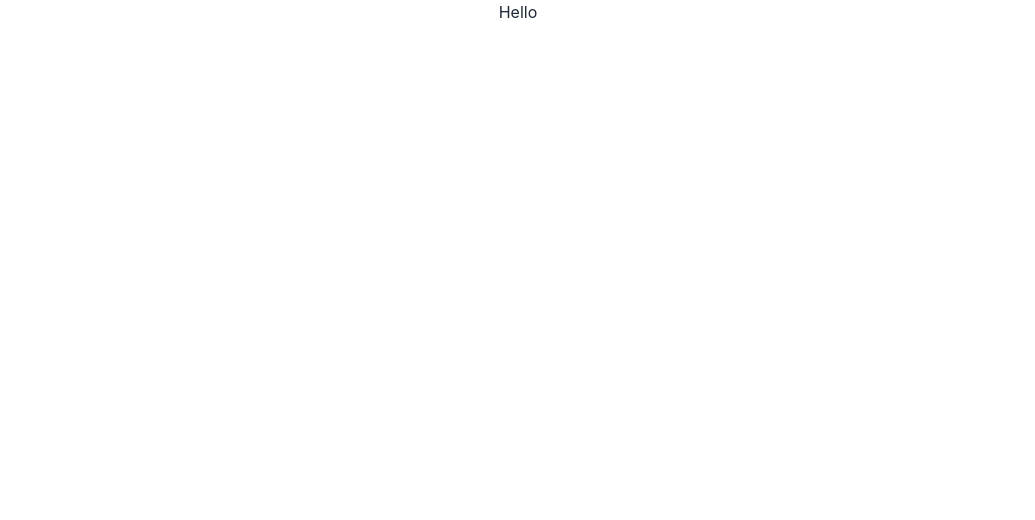
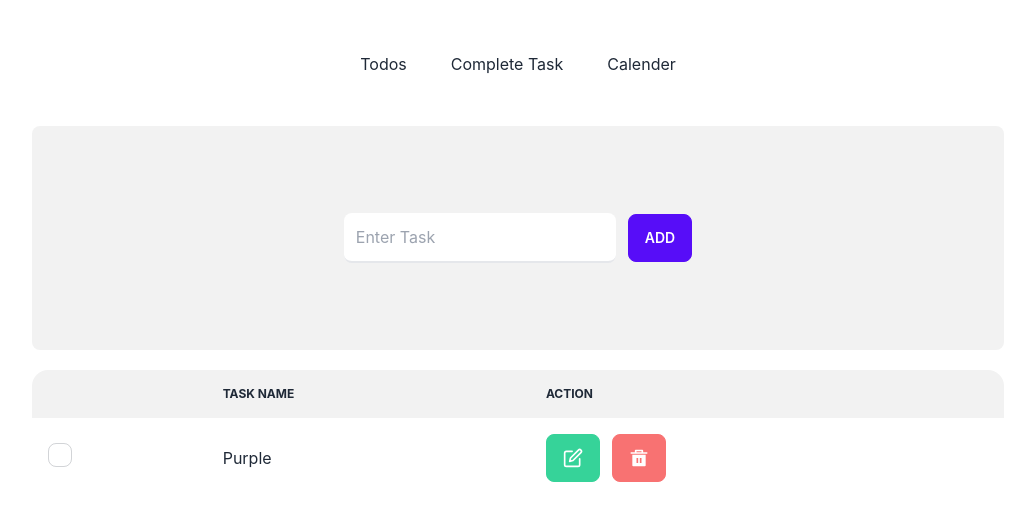
Before and after one commit to Ni-Han-402/Task-Manager, a React (Create React App) app: page / in a window 1280 px wide. Shown: the top 520 px of the page, without its empty margins (122-1157 px from the left). Built offline with nearby package versions, Linux system fonts and the light colour scheme.

Commit message:
Home Page Added

```diff
--- a/package.json
+++ b/package.json
@@ -9,6 +9,7 @@
     "daisyui": "^2.17.0",
     "react": "^18.2.0",
     "react-dom": "^18.2.0",
+    "react-icons": "^4.4.0",
     "react-router-dom": "^6.3.0",
     "react-scripts": "5.0.1",
     "web-vitals": "^2.1.4"
--- a/src/App.js
+++ b/src/App.js
@@ -1,9 +1,20 @@
+import { Route, Routes } from "react-router-dom";
 import "./App.css";
+import Calender from "./components/Calender/Calender";
+import CompleteTodos from "./components/CompleteTodos/CompleteTodos";
+import Todos from "./components/Todos/Todos";
 
 function App() {
   return (
     <div className="App">
-      <h1>Hello</h1>
+      <Routes>
+        <Route path="/" element={<Todos></Todos>}></Route>
+        <Route
+          path="/complete-todos"
+          element={<CompleteTodos></CompleteTodos>}
+        ></Route>
+        <Route path="/calender" element={<Calender></Calender>}></Route>
+      </Routes>
     </div>
   );
 }
--- a/src/components/Todos/Todos.js
+++ b/src/components/Todos/Todos.js
@@ -1,9 +1,70 @@
 import React from "react";
+import { Link } from "react-router-dom";
+import { FiEdit } from "react-icons/fi";
+import { RiDeleteBin5Fill } from "react-icons/ri";
 
 const Todos = () => {
   return (
-    <div>
-      <h1>Todos</h1>
+    <div className="container max-w-[1080px] mx-auto">
+      <div className="w-full h-[350px] bg-white rounded-b-[50%] relative">
+        <div className="navbar bg-white flex justify-center">
+          <div>
+            <ul className="menu menu-horizontal pt-8 px-5 gap-3">
+              <li className="hover:bg-primary">
+                <Link to="/">Todos</Link>
+              </li>
+              <li className="hover:bg-primary">
+                <Link to="/complete-task">Complete Task</Link>
+              </li>
+              <li className="hover:bg-primary">
+                <Link to="/calender">Calender</Link>
+              </li>
+            </ul>
+          </div>
+        </div>
+
+        <div className="bg-base-200 w-[90%] mx-auto absolute bottom-0 left-[5%] h-56 rounded-lg flex gap-3 items-center justify-center">
+          <input
+            type="text"
+            placeholder="Enter Task"
+            className="p-3 border-b-2 rounded-lg"
+          />
+          <button className="btn btn-primary">ADD</button>
+        </div>
+      </div>
+      <div className="bg-base-100 w-[90%] mx-auto mt-5">
+        <div class="overflow-x-auto w-full">
+          <table class="table w-full p-5">
+            <thead>
+              <tr>
+                <th></th>
+                <th>Task Name</th>
+                <th>Action</th>
+              </tr>
+            </thead>
+            <tbody>
+              <tr>
+                <th>
+                  <label>
+                    <input type="checkbox" class="checkbox" />
+                  </label>
+                </th>
+                <td>Purple</td>
+                <th>
+                  <div className="flex gap-3">
+                    <button class="btn btn-success">
+                      <FiEdit className="text-xl text-white"></FiEdit>
+                    </button>
+                    <button class="btn btn-error">
+                      <RiDeleteBin5Fill className="text-xl text-white"></RiDeleteBin5Fill>
+                    </button>
+                  </div>
+                </th>
+              </tr>
+            </tbody>
+          </table>
+        </div>
+      </div>
     </div>
   );
 };
--- a/src/index.js
+++ b/src/index.js
@@ -1,13 +1,16 @@
-import React from 'react';
-import ReactDOM from 'react-dom/client';
-import './index.css';
-import App from './App';
-import reportWebVitals from './reportWebVitals';
+import React from "react";
+import ReactDOM from "react-dom/client";
+import "./index.css";
+import App from "./App";
+import reportWebVitals from "./reportWebVitals";
+import { BrowserRouter } from "react-router-dom";
 
-const root = ReactDOM.createRoot(document.getElementById('root'));
+const root = ReactDOM.createRoot(document.getElementById("root"));
 root.render(
   <React.StrictMode>
-    <App />
+    <BrowserRouter>
+      <App />
+    </BrowserRouter>
   </React.StrictMode>
 );
 
```
Also changed, not shown: 1 other file (tests, documents, lock files or other folders).
